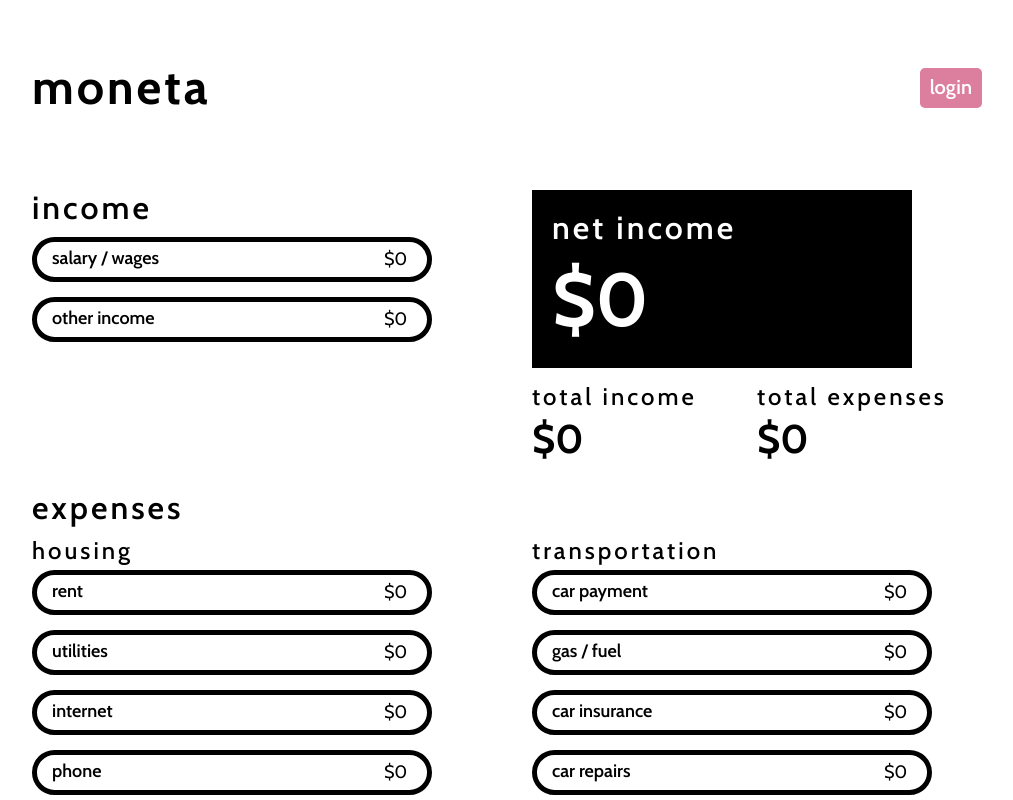
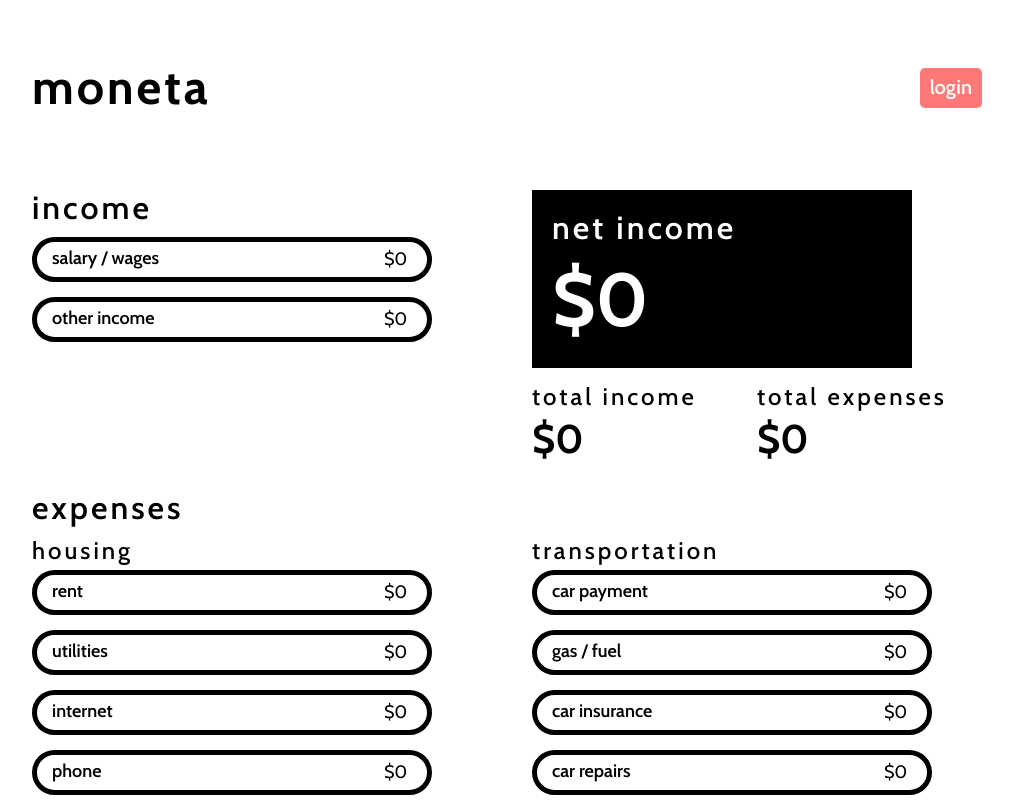
Before and after one commit to frances-m/budget-app, a React (Create React App) app: page / in a window 1280 px wide. In both pictures the pointer is over the button "login". Shown: the top 800 px of the page, without its empty margins (133-1146 px from the left). Built offline with nearby package versions, Linux system fonts and the light colour scheme.

Commit message:
update accent colours

```diff
--- a/src/App.css
+++ b/src/App.css
@@ -151,7 +151,7 @@ header .wrapper {
 }
 
 .saveBtn:hover > .saveIcon {
-	fill: palevioletred;
+	fill: #FF9595;
 }
 
 .saveBtn {
@@ -164,7 +164,7 @@ header .wrapper {
 	border-radius: 5px;
 
 	color: white;
-	background-color: palevioletred;
+	background-color: #FF9595;
 
 	font-size: 1rem;
 
@@ -172,7 +172,7 @@ header .wrapper {
 }
 
 .loginBtn:hover {
-	background-color: rgb(220, 126, 157);
+	background-color: #ff7878;
 }
 
 header svg {
```
